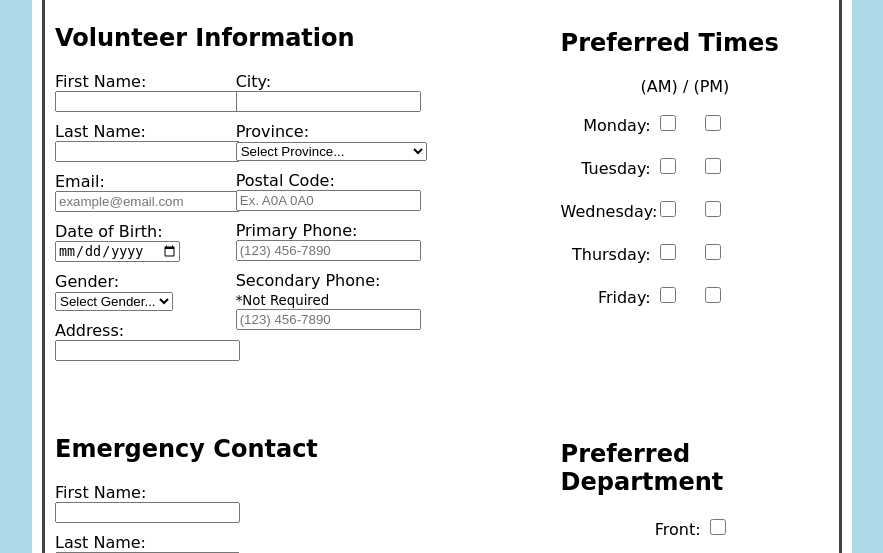
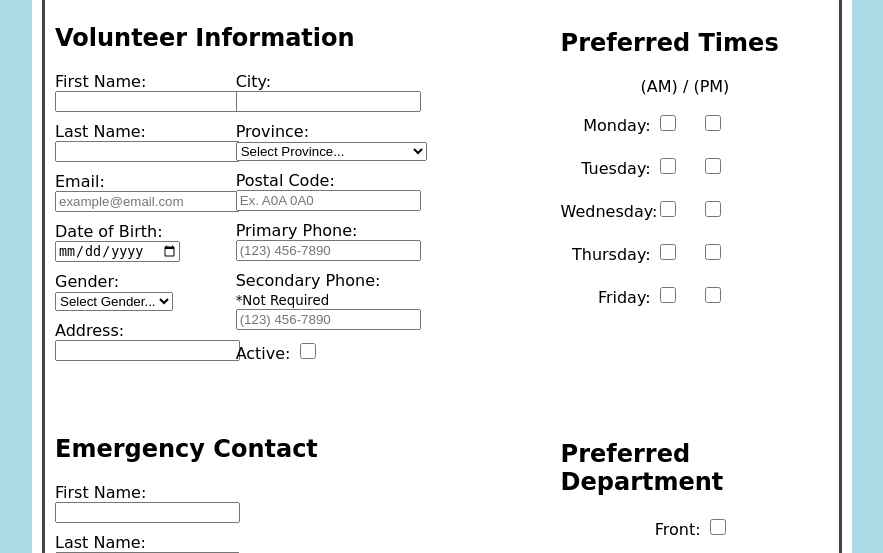
Before and after one commit to Godron629/school-project, a PHP site: page /index2.php in a window 1280 px wide. Shown: the part 212-765 px from the top of the page, without its empty margins (198-1081 px from the left). Run offline with PHP 8.4, Linux system fonts and the light colour scheme; data that the repository does not hold is empty; some libraries are stand-ins or nearby versions.

Commit message:
Add Volunteer status checkbox and functions

```diff
--- a/index2.php
+++ b/index2.php
@@ -69,7 +69,7 @@
 			</form>
 		</div>
 
-		<div class="container leftSide blockLabels marginBottomTextBox" id="volunteerInformation">
+		<div class="container leftSide blockLabels blockCheckboxLabels marginBottomTextBox" id="volunteerInformation">
 			<h2>Volunteer Information</h2>
 			<form action="" id="updateVolunteerForm" method="POST">
 				<div id="volunteerInformationColumn1">
@@ -130,6 +130,10 @@
 
 					<label for="volunteerSecondaryPhone">Secondary Phone: <br><small>*Not Required</small></label>
 					<input id="volunteerSecondaryPhone" type="text" placeholder="(123) 456-7890" name="volunteerSecondaryPhone">
+
+					<label for="volunteerStatusCheck">Active:</label>
+					<input hidden checked name="volunteerStatusCheck" type="checkbox" value="0">
+					<input name="volunteerStatusCheck" id="volunteerStatusCheck" type="checkbox" value="1">
 				</div>
 		</div>
 
--- a/javascript/databaseColumnNames.json
+++ b/javascript/databaseColumnNames.json
@@ -12,7 +12,7 @@
 		"postalCode" : "volunteer_postcode",
 		"volunteerPrimaryPhone" : "volunteer_primaryphone",
 		"volunteerSecondaryPhone" : "volunteer_secondaryphone",
-		"volunteerStatus" : "volunteer_status"
+		"volunteerStatusCheck" : "volunteer_status"
 	},
 	"emergency_contact" : {
 		"emergencyId" : "emergency_contact_id",
--- a/javascript/loadVolunteer.js
+++ b/javascript/loadVolunteer.js
@@ -31,6 +31,9 @@ $(document).ready(function() {
 	});
 
 function loadVolunteerIntoFields(data) {
+	//Deselect active checkbox checked from previous volunteer loads
+	$("#volunteerInformation input:not([hidden])").prop("checked", false);
+
 	$("#volunteerId").val(data['Volunteer'].volunteer_id);
 	$("#volunteerFirstName").val(data['Volunteer'].volunteer_fname);
 	$("#volunteerLastName").val(data['Volunteer'].volunteer_lname);
@@ -49,6 +52,10 @@ function loadVolunteerIntoFields(data) {
 	$("#postalCode").val(data['Volunteer'].volunteer_postcode);
 	$("#volunteerPrimaryPhone").val(data['Volunteer'].volunteer_primaryphone);
 	$("#volunteerSecondaryPhone").val(data['Volunteer'].volunteer_secondaryphone);
+
+	if(data['Volunteer'].volunteer_status == '1') {
+		$("#volunteerStatusCheck").prop('checked', true);
+	}
 }
 
 function loadEmergencyContactIntoFields(data) {
--- a/php/updateVolunteer.php
+++ b/php/updateVolunteer.php
@@ -127,6 +127,7 @@ function changeVolunteerRows ($changedFields, $changeForm) {
 	$fieldToColumnMap = json_decode($jsonFile, true);
 
 	$changedColumns = array();
+
 	//TODO Sanitize form values and phone numbers
 	foreach ($fieldToColumnMap as $table => $value) {
 		foreach ($value as $fieldName => $columnName) {
```
Also changed, not shown: css/stylesheet.css (line endings or trailing spaces), 2 other files.
